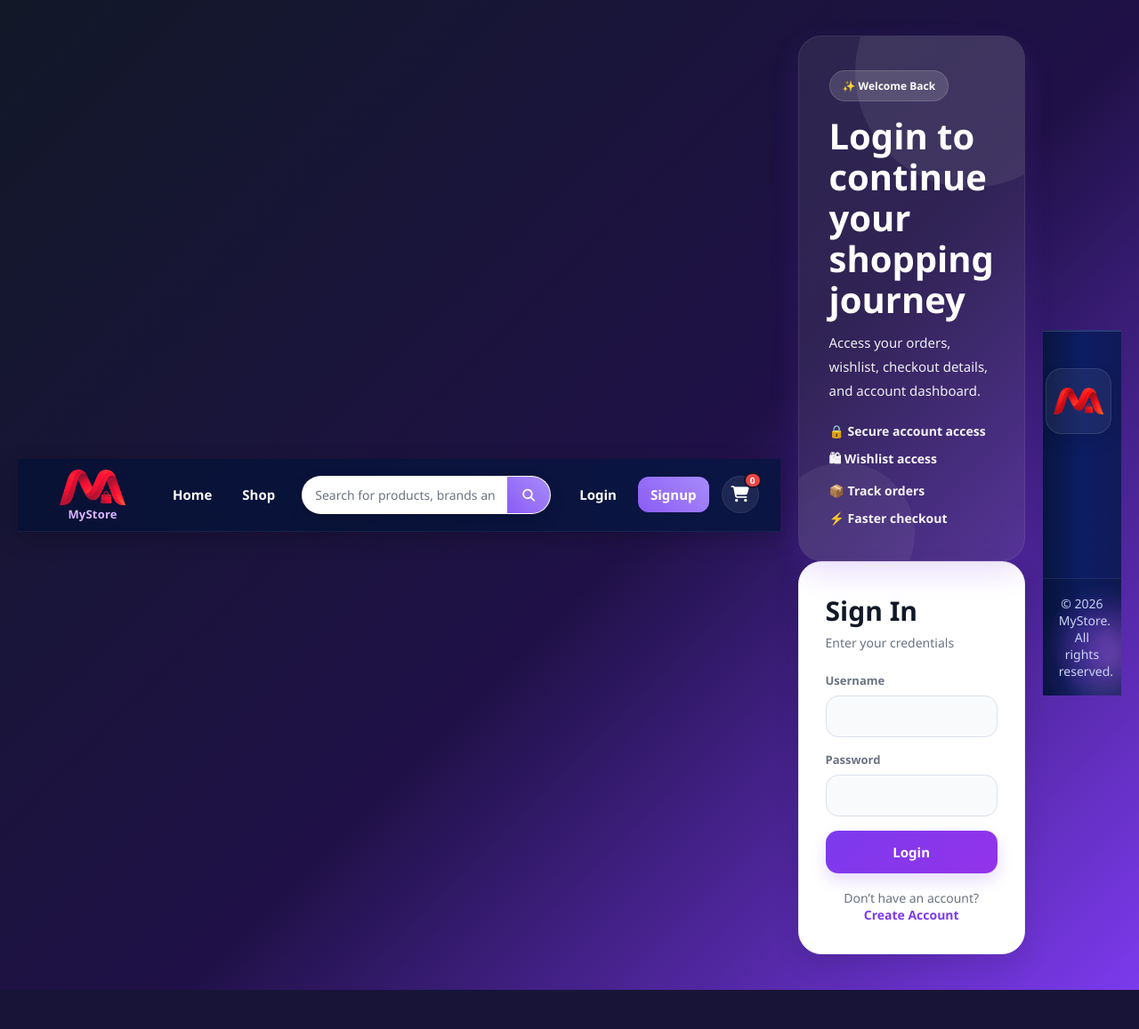
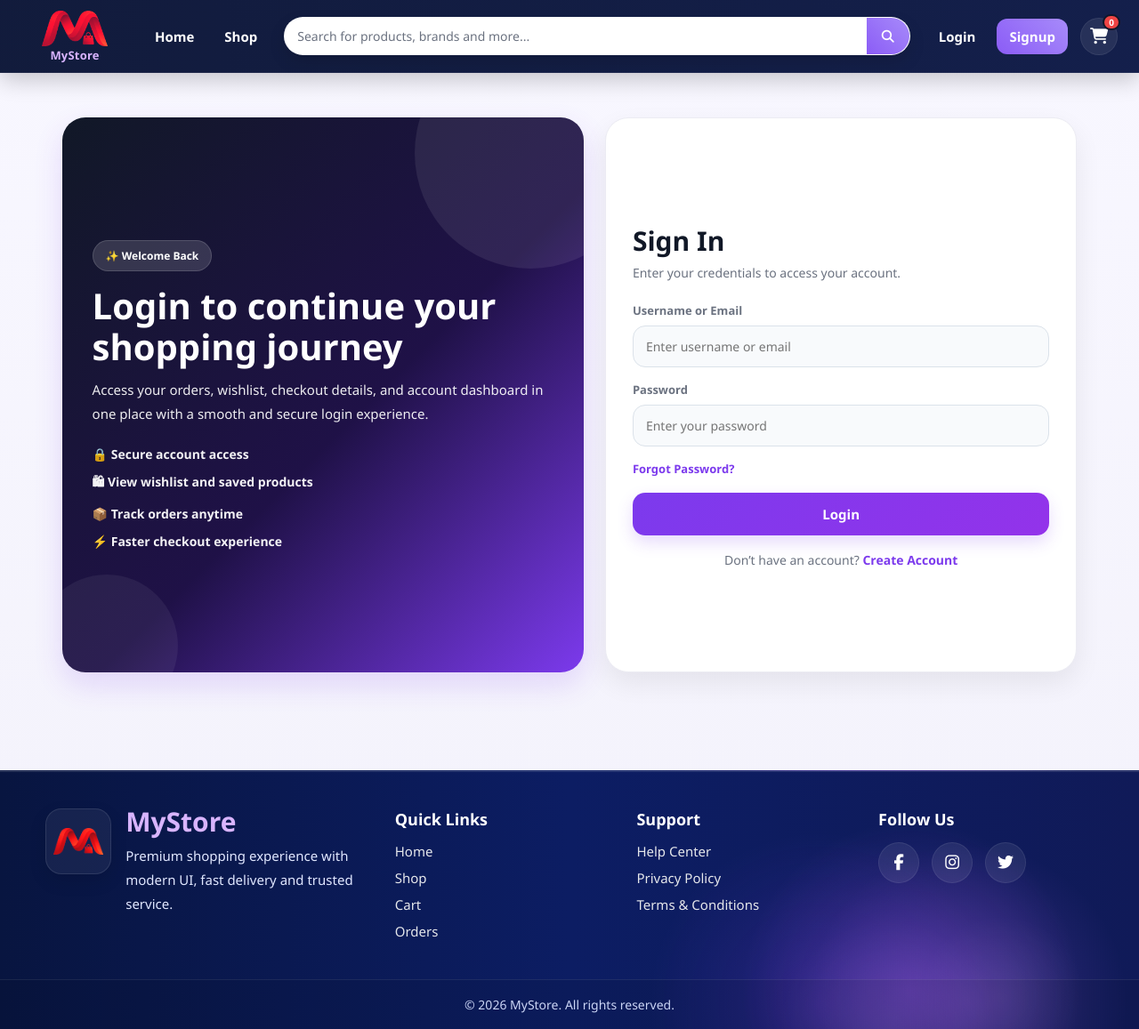
Before and after one commit to rajeshkerketta/ecommerce-django, a Django app: page /accounts/login/ in a window 1280 px wide. Shown: the whole page at 89% size. Before the commit the page ends 1113 px from the top, so only its background shows below. Run offline with Django 5.2, Linux system fonts and the light colour scheme.

Commit message:
login signup page update

```diff
--- a/templates/registration/login.html
+++ b/templates/registration/login.html
@@ -1,260 +1,306 @@
-
 {% extends "base.html" %}
 
 {% block content %}
 
 <style>
-        *{
-            margin:0;
-            padding:0;
-            box-sizing:border-box;
-            font-family:'Segoe UI', sans-serif;
+.login-page{
+    width: 92%;
+    max-width: 1200px;
+    margin: auto;
+    padding: 30px 0 50px;
 }
 
-        body{
-            min-height:100vh;
-            background: linear-gradient(135deg, #111827 0%, #1f1147 55%, #7c3aed 100%);
-            display:flex;
-            align-items:center;
-            justify-content:center;
-            padding:20px;
+.login-page .login-wrap{
+    min-height: 78vh;
+    display: grid;
+    grid-template-columns: 1.05fr 0.95fr;
+    gap: 24px;
+    align-items: stretch;
 }
 
-        .login-shell{
-            width:100%;
-            max-width:1100px;
-            display:grid;
-            grid-template-columns: 1.05fr 0.95fr;
-            gap:24px;
-            align-items:stretch;
+.login-page .login-left{
+    background: linear-gradient(135deg, #111827 0%, #1f1147 55%, #7c3aed 100%);
+    border-radius: 26px;
+    padding: 38px 34px;
+    color: white;
+    position: relative;
+    overflow: hidden;
+    box-shadow: 0 14px 32px rgba(124,58,237,0.16);
+    display: flex;
+    flex-direction: column;
+    justify-content: center;
 }
 
-        .login-left{
+.login-page .login-left::before{
+    content: "";
+    position: absolute;
+    width: 260px;
+    height: 260px;
+    border-radius: 50%;
     background: rgba(255,255,255,0.08);
-            border-radius:26px;
-            padding:38px 34px;
-            color:white;
-            position:relative;
-            overflow:hidden;
-            box-shadow: 0 14px 32px rgba(124,58,237,0.16);
-            display:flex;
-            flex-direction:column;
-            justify-content:center;
-            border:1px solid rgba(255,255,255,0.08);
+    top: -90px;
+    right: -70px;
 }
 
-        .login-left::before{
-            content:"";
-            position:absolute;
-            width:260px;
-            height:260px;
-            border-radius:50%;
-            background:rgba(255,255,255,0.08);
-            top:-90px;
-            right:-70px;
+.login-page .login-left::after{
+    content: "";
+    position: absolute;
+    width: 160px;
+    height: 160px;
+    border-radius: 50%;
+    background: rgba(255,255,255,0.06);
+    bottom: -50px;
+    left: -30px;
 }
 
-        .login-left::after{
-            content:"";
-            position:absolute;
-            width:160px;
-            height:160px;
-            border-radius:50%;
-            background:rgba(255,255,255,0.06);
-            bottom:-50px;
-            left:-30px;
+.login-page .hero-content{
+    position: relative;
+    z-index: 1;
 }
 
-        .hero-content{
-            position:relative;
-            z-index:1;
+.login-page .hero-badge{
+    display: inline-flex;
+    align-items: center;
+    padding: 8px 14px;
+    border-radius: 999px;
+    background: rgba(255,255,255,0.14);
+    border: 1px solid rgba(255,255,255,0.14);
+    font-size: 12px;
+    font-weight: 700;
+    margin-bottom: 16px;
 }
 
-        .hero-badge{
-            display:inline-flex;
-            align-items:center;
-            padding:8px 14px;
-            border-radius:999px;
-            background:rgba(255,255,255,0.14);
-            border:1px solid rgba(255,255,255,0.14);
-            font-size:12px;
-            font-weight:700;
-            margin-bottom:16px;
+.login-page .hero-title{
+    margin: 0 0 12px;
+    font-size: 40px;
+    font-weight: 900;
+    line-height: 1.15;
 }
 
-        .hero-title{
-            margin:0 0 12px;
-            font-size:40px;
-            font-weight:900;
-            line-height:1.15;
+.login-page .hero-text{
+    margin: 0 0 22px;
+    font-size: 15px;
+    line-height: 1.8;
+    color: rgba(255,255,255,0.92);
+    max-width: 520px;
 }
 
-        .hero-text{
-            margin:0 0 22px;
-            font-size:15px;
-            line-height:1.8;
-            color:rgba(255,255,255,0.92);
-            max-width:520px;
+.login-page .hero-points{
+    display: grid;
+    gap: 12px;
+    margin-top: 10px;
 }
 
-        .hero-points{
-            display:grid;
-            gap:12px;
-            margin-top:10px;
+.login-page .hero-point{
+    display: flex;
+    align-items: center;
+    gap: 10px;
+    font-size: 14px;
+    font-weight: 600;
+    color: rgba(255,255,255,0.95);
 }
 
-        .hero-point{
-            display:flex;
-            align-items:center;
-            gap:10px;
-            font-size:14px;
-            font-weight:600;
-            color:rgba(255,255,255,0.95);
+.login-page .login-card{
+    background: #ffffff;
+    border-radius: 26px;
+    padding: 34px 30px;
+    box-shadow: 0 12px 30px rgba(0,0,0,0.07);
+    border: 1px solid #ececf3;
+    display: flex;
+    flex-direction: column;
+    justify-content: center;
 }
 
-        .login-card{
-            background:#ffffff;
-            border-radius:26px;
-            padding:34px 30px;
-            box-shadow:0 12px 30px rgba(0,0,0,0.10);
-            border:1px solid #ececf3;
-            display:flex;
-            flex-direction:column;
-            justify-content:center;
+.login-page .card-title{
+    margin: 0 0 6px;
+    font-size: 30px;
+    font-weight: 900;
+    color: #111827;
 }
 
-        .card-title{
-            margin:0 0 6px;
-            font-size:30px;
-            font-weight:900;
-            color:#111827;
+.login-page .card-subtitle{
+    margin: 0 0 24px;
+    color: #6b7280;
+    font-size: 14px;
 }
 
-        .card-subtitle{
-            margin:0 0 24px;
-            color:#6b7280;
-            font-size:14px;
+.login-page .form-group{
+    margin-bottom: 16px;
 }
 
-        .form-group{
-            margin-bottom:16px;
+.login-page label{
+    display: block;
+    margin-bottom: 8px;
+    font-size: 13px;
+    font-weight: 700;
+    color: #6b7280;
 }
 
-        label{
-            display:block;
-            margin-bottom:8px;
-            font-size:13px;
-            font-weight:700;
-            color:#6b7280;
+.login-page input{
+    width: 100%;
+    border: 1px solid #dbe2ea;
+    border-radius: 14px;
+    padding: 13px 14px;
+    font-size: 14px;
+    outline: none;
+    background: #f8fafc;
+    color: #111827;
+    transition: 0.25s ease;
 }
 
-        input{
-            width:100%;
-            border:1px solid #dbe2ea;
-            border-radius:14px;
-            padding:13px 14px;
-            font-size:14px;
-            outline:none;
-            background:#f8fafc;
-            color:#111827;
-            transition:0.25s ease;
+.login-page input:focus{
+    border-color: #8b5cf6;
+    background: white;
+    box-shadow: 0 0 0 4px rgba(139,92,246,0.10);
 }
 
-        input:focus{
-            border-color:#8b5cf6;
-            background:white;
-            box-shadow:0 0 0 4px rgba(139,92,246,0.10);
+.login-page .row-between{
+    display: flex;
+    align-items: center;
+    justify-content: space-between;
+    gap: 12px;
+    margin: 8px 0 18px;
+    flex-wrap: wrap;
 }
 
-        .row-between{
-            display:flex;
-            align-items:center;
-            justify-content:space-between;
-            gap:12px;
-            margin:8px 0 18px;
-            flex-wrap:wrap;
+.login-page .helper-link{
+    font-size: 13px;
+    font-weight: 700;
+    color: #7c3aed;
 }
 
-        .helper-link{
-            font-size:13px;
-            font-weight:700;
-            color:#7c3aed;
-            text-decoration:none;
+.login-page .helper-link:hover{
+    color: #6d28d9;
 }
 
-        .helper-link:hover{
-            color:#6d28d9;
+.login-page .login-btn{
+    width: 100%;
+    border: none;
+    background: linear-gradient(135deg, #7c3aed, #9333ea);
+    color: white;
+    padding: 14px 18px;
+    border-radius: 14px;
+    font-size: 15px;
+    font-weight: 800;
+    cursor: pointer;
+    transition: 0.25s ease;
+    box-shadow: 0 8px 18px rgba(124,58,237,0.18);
 }
 
-        .login-btn{
-            width:100%;
-            border:none;
-            background:linear-gradient(135deg, #7c3aed, #9333ea);
-            color:white;
-            padding:14px 18px;
-            border-radius:14px;
-            font-size:15px;
-            font-weight:800;
-            cursor:pointer;
-            transition:0.25s ease;
-            box-shadow:0 8px 18px rgba(124,58,237,0.18);
+.login-page .login-btn:hover{
+    transform: translateY(-1px);
+    background: linear-gradient(135deg, #6d28d9, #7c3aed);
 }
 
-        .login-btn:hover{
-            transform:translateY(-1px);
-            background:linear-gradient(135deg, #6d28d9, #7c3aed);
+.login-page .divider{
+    position: relative;
+    text-align: center;
+    margin: 22px 0;
+    color: #9ca3af;
+    font-size: 13px;
+    font-weight: 600;
 }
 
-        .signup-box{
-            text-align:center;
-            font-size:14px;
-            color:#6b7280;
-            margin-top:18px;
+.login-page .divider::before{
+    content: "";
+    position: absolute;
+    left: 0;
+    top: 50%;
+    width: 42%;
+    height: 1px;
+    background: #e5e7eb;
 }
 
-        .signup-box a{
-            color:#7c3aed;
-            font-weight:800;
-            text-decoration:none;
+.login-page .divider::after{
+    content: "";
+    position: absolute;
+    right: 0;
+    top: 50%;
+    width: 42%;
+    height: 1px;
+    background: #e5e7eb;
 }
 
-        .signup-box a:hover{
-            color:#6d28d9;
+.login-page .google-link{
+    text-decoration: none;
 }
 
-        .alert-box{
-            margin-bottom:16px;
-            padding:12px 14px;
-            border-radius:12px;
-            font-size:14px;
-            font-weight:600;
-            background:#fef2f2;
-            color:#b91c1c;
-            border:1px solid #fecaca;
+.login-page .google-btn{
+    width: 100%;
+    background: #ffffff;
+    color: #111827;
+    display: flex;
+    align-items: center;
+    justify-content: center;
+    gap: 10px;
+    border: 1px solid #e5e7eb;
+    padding: 12px 14px;
+    border-radius: 14px;
+    cursor: pointer;
+    font-weight: 700;
+    transition: 0.25s ease;
+}
+
+.login-page .google-btn:hover{
+    background: #f9fafb;
+    transform: translateY(-1px);
+}
+
+.login-page .google-btn img{
+    width: 20px;
+    height: 20px;
+    object-fit: contain;
+}
+
+.login-page .signup-box{
+    text-align: center;
+    font-size: 14px;
+    color: #6b7280;
+    margin-top: 18px;
+}
+
+.login-page .signup-box a{
+    color: #7c3aed;
+    font-weight: 800;
+}
+
+.login-page .signup-box a:hover{
+    color: #6d28d9;
+}
+
+.login-page .alert-box{
+    margin-bottom: 16px;
+    padding: 12px 14px;
+    border-radius: 12px;
+    font-size: 14px;
+    font-weight: 600;
+    background: #fef2f2;
+    color: #b91c1c;
+    border: 1px solid #fecaca;
 }
 
 @media (max-width: 900px){
-            .login-shell{
-                grid-template-columns:1fr;
+    .login-page .login-wrap{
+        grid-template-columns: 1fr;
     }
 
-            .hero-title{
-                font-size:32px;
+    .login-page .hero-title{
+        font-size: 32px;
     }
 }
 
 @media (max-width: 600px){
-            .login-card,
-            .login-left{
-                padding:24px 20px;
+    .login-page .login-card,
+    .login-page .login-left{
+        padding: 24px 20px;
     }
 
-            .card-title{
-                font-size:26px;
+    .login-page .card-title{
+        font-size: 26px;
     }
 
-            .hero-title{
-                font-size:28px;
+    .login-page .hero-title{
+        font-size: 28px;
     }
 }
 </style>
@@ -267,49 +313,58 @@
                 <div class="hero-badge">✨ Welcome Back</div>
                 <h1 class="hero-title">Login to continue your shopping journey</h1>
                 <p class="hero-text">
-                    Access your orders, wishlist, checkout details, and account dashboard.
+                    Access your orders, wishlist, checkout details, and account dashboard in one place with a smooth and secure login experience.
                 </p>
 
                 <div class="hero-points">
                     <div class="hero-point">🔒 Secure account access</div>
-                    <div class="hero-point">🛍 Wishlist access</div>
-                    <div class="hero-point">📦 Track orders</div>
-                    <div class="hero-point">⚡ Faster checkout</div>
+                    <div class="hero-point">🛍 View wishlist and saved products</div>
+                    <div class="hero-point">📦 Track orders anytime</div>
+                    <div class="hero-point">⚡ Faster checkout experience</div>
                 </div>
             </div>
         </div>
 
         <div class="login-card">
             <h2 class="card-title">Sign In</h2>
-            <p class="card-subtitle">Enter your credentials</p>
+            <p class="card-subtitle">Enter your credentials to access your account.</p>
 
             {% if form.errors %}
                 <div class="alert-box">
-                Invalid username or password
+                    {% for field in form %}
+                        {% for error in field.errors %}
+                            <div>{{ field.label }}: {{ error }}</div>
+                        {% endfor %}
+                    {% endfor %}
+                    {% for error in form.non_field_errors %}
+                        <div>{{ error }}</div>
+                    {% endfor %}
                 </div>
             {% endif %}
 
-            <form method="POST">
+            <form method="POST" autocomplete="off">
                 {% csrf_token %}
 
                 <div class="form-group">
-                    <label>Username</label>
-                    <input type="text" name="username" required>
+                    <label for="id_username">Username or Email</label>
+                    <input type="text" name="username" id="id_username" placeholder="Enter username or email" autocomplete="off" required>
                 </div>
 
                 <div class="form-group">
-                    <label>Password</label>
-                    <input type="password" name="password" required>
+                    <label for="id_password">Password</label>
+                    <input type="password" name="password" id="id_password" placeholder="Enter your password" autocomplete="new-password" required>
+                </div>
+
+                <div class="row-between">
+                    <a href="#" class="helper-link">Forgot Password?</a>
                 </div>
 
                 <button type="submit" class="login-btn">Login</button>
             </form>
 
-            <!-- 🔥 GOOGLE BUTTON REMOVED (NO ALLAUTH) -->
-
             <div class="signup-box">
                 Don’t have an account?
-                <a href="/signup/">Create Account</a>
+                <a href="{% url 'signup' %}">Create Account</a>
             </div>
         </div>
 
```
Also changed, not shown: templates/signup.html (+0 -10 lines), db.sqlite3. Lines whose indentation alone changed are shown as unchanged.
